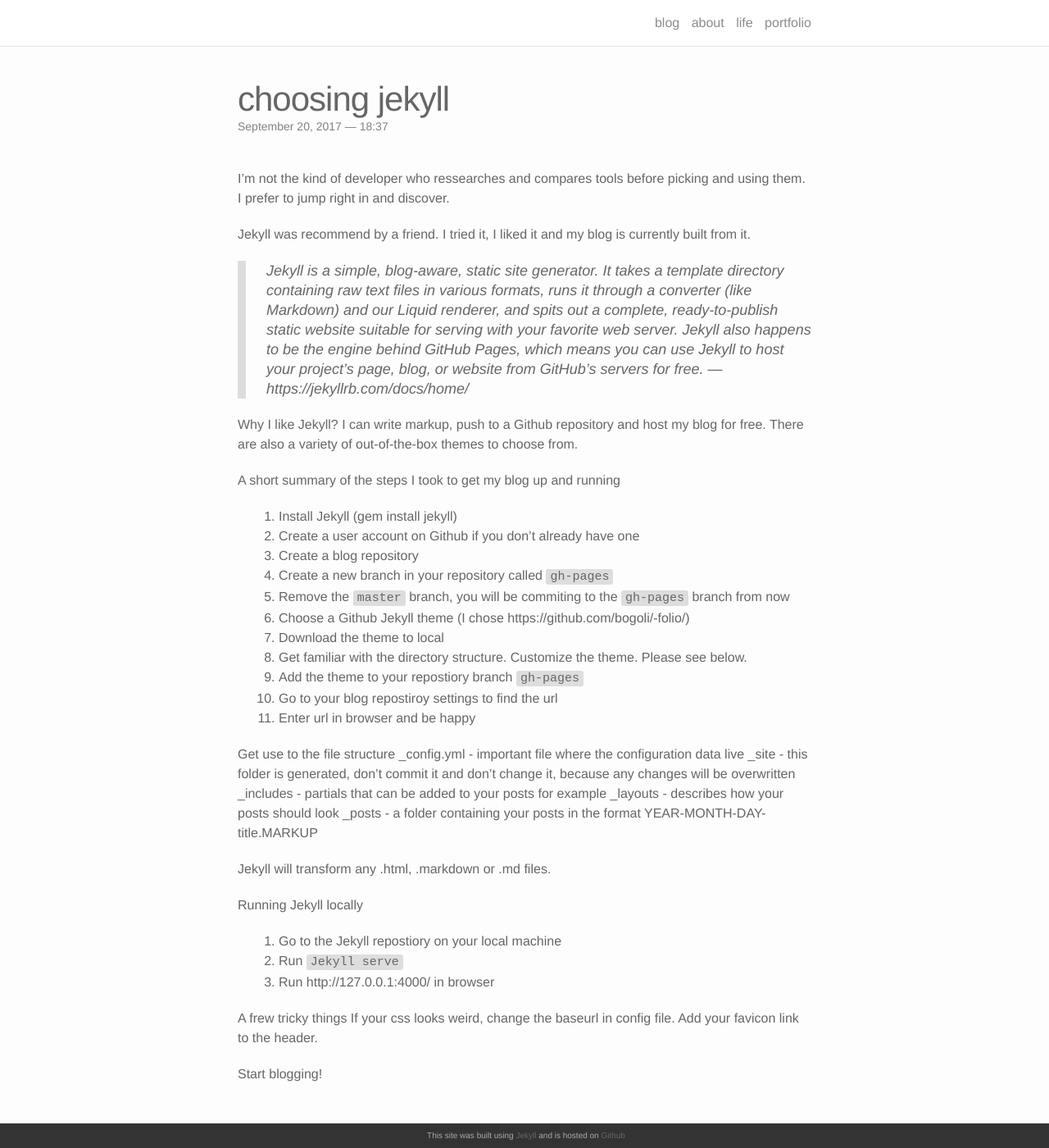
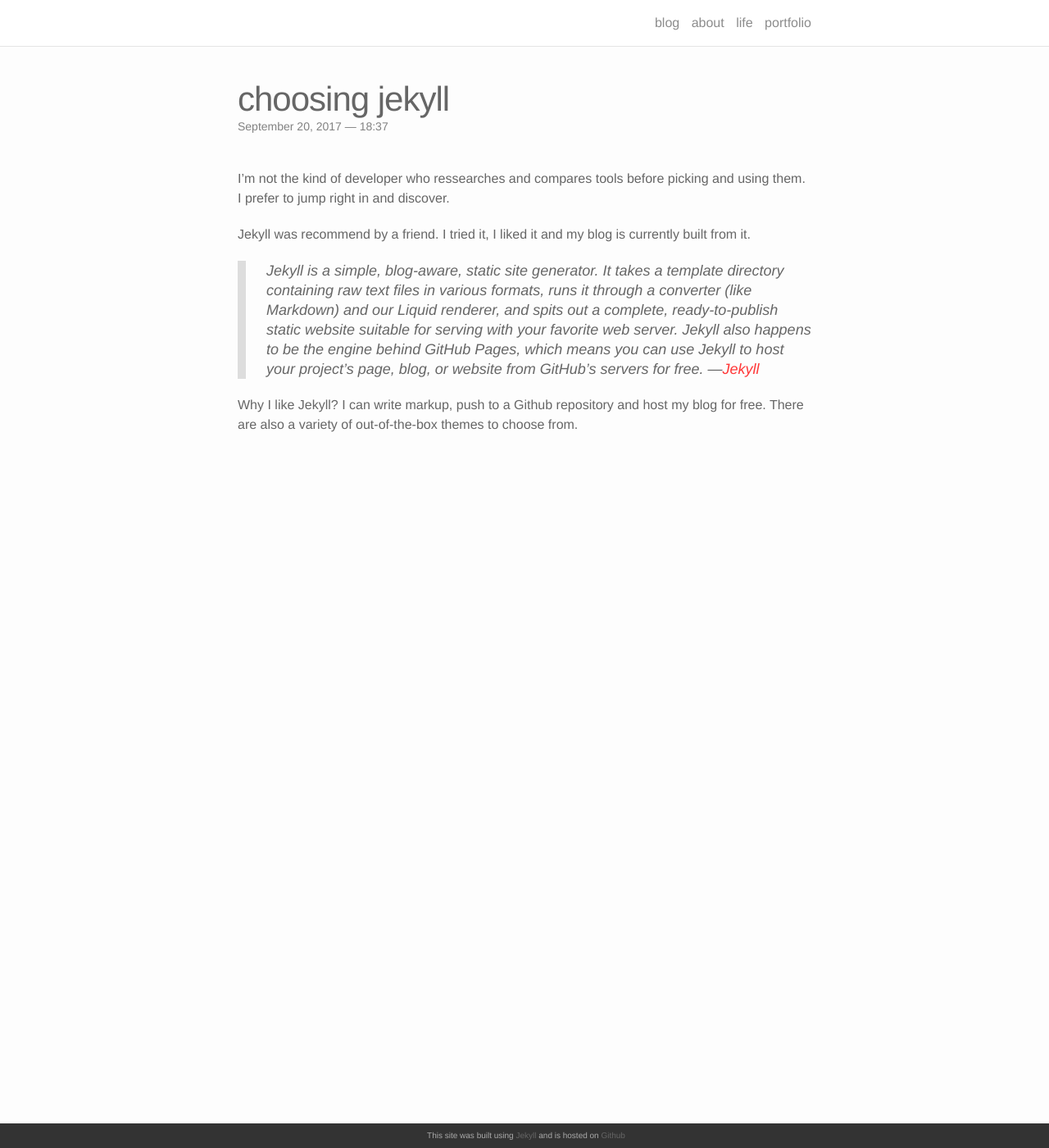
Before and after one commit to annelledejager/blog, a Jekyll site: the page built from _posts/2017-09-20-howblog.markdown, in a window 1280 px wide and 1400 px high. Shown: the whole window at 82% size. Built offline with Jekyll 4.4.1, drawn with Linux system fonts in a browser that asks for light colours; nearby versions of some CDN libraries; comment, search, counter and statistics services are not loaded.

Commit message:
Move unready stuff

```diff
--- a/_posts/2017-09-20-howblog.markdown
+++ b/_posts/2017-09-20-howblog.markdown
@@ -11,40 +11,7 @@ Jekyll was recommend by a friend. I tried it, I liked it and my blog is currentl
 
 <blockquote>
 	Jekyll is a simple, blog-aware, static site generator. It takes a template directory containing raw text files in various formats, runs it through a converter (like Markdown) and our Liquid renderer, and spits out a complete, ready-to-publish static website suitable for serving with your favorite web server. Jekyll also happens to be the engine behind GitHub Pages, which means you can use Jekyll to host your project’s page, blog, or website from GitHub’s servers for free.
-		—https://jekyllrb.com/docs/home/
+		—<a href="https://jekyllrb.com/docs/home/">Jekyll</a>
 </blockquote>
 
 Why I like Jekyll? I can write markup, push to a Github repository and host my blog for free. There are also a variety of out-of-the-box themes to choose from.
-
-A short summary of the steps I took to get my blog up and running
-1. Install Jekyll (gem install jekyll)
-2. Create a user account on Github if you don't already have one
-3. Create a blog repository
-4. Create a new branch in your repository called `gh-pages`
-5. Remove the `master` branch, you will be commiting to the `gh-pages` branch from now
-6. Choose a Github Jekyll theme (I chose https://github.com/bogoli/-folio/)
-7. Download the theme to local
-8. Get familiar with the directory structure. Customize the theme. Please see below.
-9. Add the theme to your repostiory branch `gh-pages`
-10. Go to your blog repostiroy settings to find the url
-11. Enter url in browser and be happy
-
-Get use to the file structure
-_config.yml - important file where the configuration data live
-_site - this folder is generated, don't commit it and don't change it, because any changes will be overwritten
-_includes - partials that can be added to your posts for example
-_layouts - describes how your posts should look
-_posts - a folder containing your posts in the format YEAR-MONTH-DAY-title.MARKUP
-
-Jekyll will transform any .html, .markdown or .md files.
-
-Running Jekyll locally
-1. Go to the Jekyll repostiory on your local machine
-2. Run `Jekyll serve`
-3. Run http://127.0.0.1:4000/ in browser
-
-A frew tricky things
-If your css looks weird, change the baseurl in config file.
-Add your favicon link to the header.
-
-Start blogging!
```
